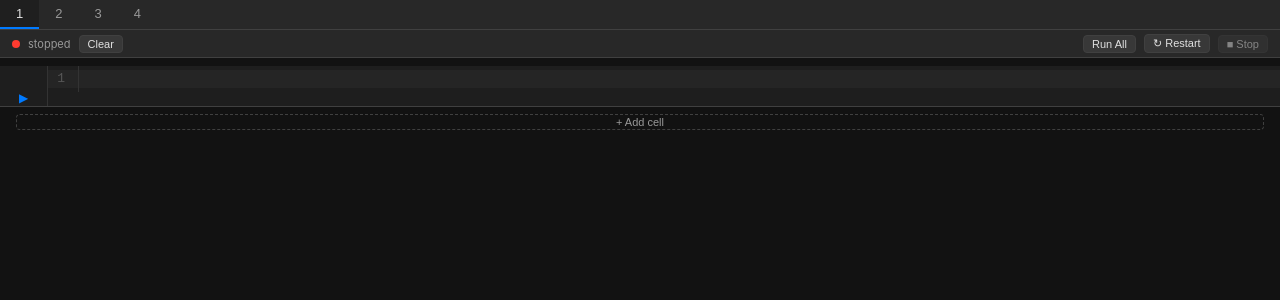
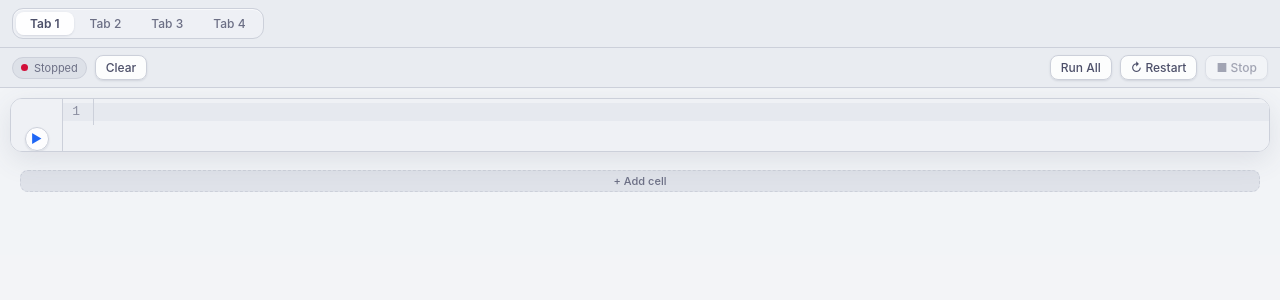
Before and after one commit to beatrice-b-m/molt, a React (Vite) app: page / in a window 1280 px wide. Shown: the top 300 px of the page. Built offline with nearby package versions, Linux system fonts and the light colour scheme.

Commit message:
ui: implement native light macOS restyle

```diff
--- a/src/App.tsx
+++ b/src/App.tsx
@@ -15,11 +15,11 @@ function WarningBanner({ message }: { message: string }) {
 	return (
 		<div
 			style={{
-				background: "var(--bg-tertiary)",
+				background: "var(--warning-bg)",
 				borderBottom: "1px solid var(--warning)",
 				color: "var(--warning)",
 				fontSize: 12,
-				padding: "5px 12px",
+				padding: "6px 12px",
 				fontFamily: "var(--font-system)",
 			}}
 		>
--- a/src/components/Cell.tsx
+++ b/src/components/Cell.tsx
@@ -11,11 +11,6 @@ import { executeSingleCell } from "../hooks/execution";
 import { CellOutput as CellOutputView } from "./CellOutput";
 import { buildEditorExtensions } from "../theme/codemirror";
 
-
-
-// ---------------------------------------------------------------------------
-// Cell component
-// ---------------------------------------------------------------------------
 interface Props {
 	cell: CellType;
 	tabIndex: number;
@@ -35,24 +30,16 @@ export function Cell({ cell, tabIndex }: Props) {
 	const editorContainerRef = useRef<HTMLDivElement>(null);
 	const viewRef = useRef<EditorView | null>(null);
 
-	// These values are stable for the lifetime of a Cell instance.
 	const cellIdRef = useRef(cell.id);
 	const tabIndexRef = useRef(tabIndex);
-	// Keep a live ref to avoid stale closure in the updateListener.
 	const updateCellSourceRef = useRef(updateCellSource);
 	useEffect(() => {
 		updateCellSourceRef.current = updateCellSource;
 	});
 
-	// ------------------------------------------------------------------
-	// CodeMirror lifecycle: create on mount, destroy on unmount.
-	// ------------------------------------------------------------------
 	useEffect(() => {
 		if (!editorContainerRef.current) return;
 
-		// Read initial source fresh from the store rather than relying on the
-		// captured prop value, which may be slightly stale on strict-mode double
-		// invocation.
 		const initialSource =
 			useNotebookStore
 				.getState()
@@ -65,11 +52,8 @@ export function Cell({ cell, tabIndex }: Props) {
 				extensions: [
 					basicSetup,
 					python(),
-					// Execution keybindings at highest precedence so they
-					// override basicSetup's defaultKeymap, which binds
-					// Shift+Enter to insertNewlineAndIndent via its
-					// { key: "Enter", shift: ... } property.
-					Prec.highest(keymap.of([
+					Prec.highest(
+						keymap.of([
 							{
 								key: "Shift-Enter",
 								run: () => {
@@ -84,7 +68,8 @@ export function Cell({ cell, tabIndex }: Props) {
 									return true;
 								},
 							},
-					])),
+						]),
+					),
 					keymap.of([indentWithTab, ...defaultKeymap]),
 					buildEditorExtensions(),
 					EditorView.updateListener.of((update) => {
@@ -96,8 +81,6 @@ export function Cell({ cell, tabIndex }: Props) {
 							);
 						}
 					}),
-					// Auto-expanding: the editor grows with content instead of
-					// introducing an internal scrollbar.
 					EditorView.lineWrapping,
 				],
 			}),
@@ -111,12 +94,6 @@ export function Cell({ cell, tabIndex }: Props) {
 		};
 	}, []); // eslint-disable-line react-hooks/exhaustive-deps
 
-	// ------------------------------------------------------------------
-	// Sync store → editor when source changes from outside this editor
-	// (e.g. programmatic clear, paste from another tab).
-	// Guard: if the change came from this editor, the doc already matches
-	// cell.source so the dispatch is skipped — no infinite loop.
-	// ------------------------------------------------------------------
 	useEffect(() => {
 		const view = viewRef.current;
 		if (!view) return;
@@ -128,11 +105,6 @@ export function Cell({ cell, tabIndex }: Props) {
 		}
 	}, [cell.source]);
 
-	// ------------------------------------------------------------------
-	// Focus this editor when the store requests it (Jupyter-style advance).
-	// Clear focusedCellId after consuming so a repeat run of the same
-	// predecessor can re-trigger the focus.
-	// ------------------------------------------------------------------
 	useEffect(() => {
 		if (focusedCellId === cell.id && viewRef.current) {
 			viewRef.current.focus();
@@ -140,12 +112,8 @@ export function Cell({ cell, tabIndex }: Props) {
 		}
 	}, [focusedCellId, cell.id, setFocusedCellId]);
 
-	// ------------------------------------------------------------------
-	// Run / interrupt handler
-	// ------------------------------------------------------------------
 	function handleRunClick() {
 		if (cell.state === "running") {
-			// Best-effort interrupt; ignore errors (kernel may already be idle).
 			interruptKernel(tabIndex).catch(() => {});
 		} else {
 			executeSingleCell(tabIndex, cell.id);
@@ -160,19 +128,23 @@ export function Cell({ cell, tabIndex }: Props) {
 			style={{
 				display: "flex",
 				flexDirection: "column",
-				borderBottom: "1px solid var(--border)",
 				position: "relative",
+				margin: "0 10px 10px",
+				border: "1px solid var(--cell-border)",
+				borderRadius: 12,
+				background: "var(--cell-bg)",
+				boxShadow: "var(--surface-shadow)",
+				overflow: "hidden",
 			}}
 			onMouseEnter={() => setHovered(true)}
 			onMouseLeave={() => setHovered(false)}
 		>
-			{/* Cell controls — top-right corner, visible on hover */}
 			{hovered && (
 				<div
 					style={{
 						position: "absolute",
-						top: 4,
-						right: 4,
+						top: 6,
+						right: 6,
 						display: "flex",
 						gap: 4,
 						zIndex: 10,
@@ -190,29 +162,26 @@ export function Cell({ cell, tabIndex }: Props) {
 				</div>
 			)}
 
-			{/* Main row: gutter + editor */}
 			<div style={{ display: "flex", alignItems: "stretch" }}>
-				{/* Gutter */}
 				<div
 					style={{
-						width: 48,
-						minWidth: 48,
+						width: 52,
+						minWidth: 52,
 						flexShrink: 0,
 						display: "flex",
 						flexDirection: "column",
 						alignItems: "center",
-						paddingTop: 6,
-						gap: 4,
+						paddingTop: 8,
+						gap: 6,
 						borderRight: "1px solid var(--editor-gutter-border)",
 						backgroundColor: "var(--editor-gutter-bg)",
 					}}
 				>
-					{/* Execution count label: [N] when set, empty otherwise */}
 					<span
 						style={{
 							fontSize: 10,
 							color: "var(--editor-gutter-fg)",
-							fontFamily: "monospace",
+							fontFamily: "var(--font-mono)",
 							minHeight: 14,
 							userSelect: "none",
 						}}
@@ -220,20 +189,20 @@ export function Cell({ cell, tabIndex }: Props) {
 						{cell.executionCount !== null ? `[${cell.executionCount}]` : ""}
 					</span>
 
-					{/* Run / interrupt button */}
 					<button
 						title={runButtonTitle}
 						onClick={handleRunClick}
 						style={{
-								background: "none",
-								border: "none",
+							background: "var(--control-bg)",
+							border: "1px solid var(--border)",
+							borderRadius: 999,
 							cursor: "pointer",
-								color: cell.state === "running"
-						? "var(--warning)"
-						: "var(--accent)",
+							color: cell.state === "running" ? "var(--warning)" : "var(--accent)",
 							fontSize: 12,
-								padding: "2px 4px",
+							width: 24,
+							height: 24,
 							lineHeight: 1,
+							boxShadow: "var(--control-shadow)",
 							userSelect: "none",
 						}}
 					>
@@ -241,26 +210,21 @@ export function Cell({ cell, tabIndex }: Props) {
 					</button>
 				</div>
 
-				{/* CodeMirror editor container */}
 				<div
 					ref={editorContainerRef}
 					style={{
 						flex: 1,
-						minWidth: 0, // allow flex child to shrink below content width
+						minWidth: 0,
 						backgroundColor: "var(--editor-bg)",
 					}}
 				/>
 			</div>
 
-			{/* Output area — only rendered when there are outputs */}
 			<CellOutputView outputs={cell.outputs} />
 		</div>
 	);
 }
 
-// ---------------------------------------------------------------------------
-// Minimal shared button for the hover controls — keeps the Cell JSX readable.
-// ---------------------------------------------------------------------------
 function ControlButton({
 	children,
 	title,
@@ -275,14 +239,15 @@ function ControlButton({
 			title={title}
 			onClick={onClick}
 			style={{
-				background: "var(--bg-tertiary)",
+				background: "var(--control-bg)",
 				border: "1px solid var(--border)",
-				borderRadius: 3,
+				borderRadius: 7,
 				color: "var(--text-secondary)",
 				cursor: "pointer",
 				fontSize: 12,
 				lineHeight: 1,
-				padding: "2px 5px",
+				padding: "3px 6px",
+				boxShadow: "var(--control-shadow)",
 				userSelect: "none",
 			}}
 		>
--- a/src/components/CellOutput.tsx
+++ b/src/components/CellOutput.tsx
@@ -12,7 +12,7 @@ export function CellOutput({ outputs }: Props) {
 			style={{
 				borderTop: "1px solid var(--border)",
 				backgroundColor: "var(--output-bg)",
-				padding: "8px 12px",
+				padding: "10px 12px",
 				overflowX: "auto",
 			}}
 		>
@@ -28,7 +28,7 @@ function OutputItem({ output }: { output: CellOutputType }) {
 		margin: 0,
 		fontFamily: "var(--font-mono)",
 		fontSize: "var(--font-mono-size)",
-		lineHeight: "1.5",
+		lineHeight: "1.52",
 		whiteSpace: "pre-wrap",
 		wordBreak: "break-word",
 	};
@@ -46,7 +46,7 @@ function OutputItem({ output }: { output: CellOutputType }) {
 		const raw = output.text ?? "";
 		const lines = raw.split("\n");
 		return (
-			<pre style={{ ...basePreStyle, color: "var(--output-error-fg)" }}>
+			<pre style={{ ...basePreStyle, color: "var(--output-error-fg)", background: "var(--output-error-bg)", padding: "6px 8px", borderRadius: 8 }}>
 				{lines.map((line, i) =>
 					i === 0 ? (
 						<strong key={i}>{line}</strong>
--- a/src/components/Notebook.tsx
+++ b/src/components/Notebook.tsx
@@ -1,8 +1,6 @@
 import { useState } from "react";
 import { useNotebookStore } from "../store/notebookStore";
 import { Cell } from "./Cell";
-
-// ─── AddCellButton ────────────────────────────────────────────────────────────
 
 interface AddCellButtonProps {
 	tabIndex: number;
@@ -23,9 +21,9 @@ function AddCellButton({ tabIndex, afterCellId, visible }: AddCellButtonProps) {
 	return (
 		<div
 			style={{
-				padding: "2px 8px",
+				padding: "2px 10px",
 				opacity: visible ? 1 : 0,
-				transition: "opacity 0.1s",
+				transition: "opacity 0.12s ease",
 				pointerEvents: visible ? "auto" : "none",
 			}}
 		>
@@ -34,11 +32,12 @@ function AddCellButton({ tabIndex, afterCellId, visible }: AddCellButtonProps) {
 				data-no-drag
 				style={{
 					fontSize: 11,
+					fontWeight: 500,
 					color: "var(--text-secondary)",
-					background: "transparent",
+					background: "var(--bg-tertiary)",
 					border: "1px dashed var(--border)",
-					borderRadius: 4,
-					padding: "1px 10px",
+					borderRadius: 8,
+					padding: "3px 10px",
 					cursor: "pointer",
 					width: "100%",
 				}}
@@ -48,9 +47,6 @@ function AddCellButton({ tabIndex, afterCellId, visible }: AddCellButtonProps) {
 		</div>
 	);
 }
-
-// ─── BetweenCells ─────────────────────────────────────────────────────────────
-// Thin hover-zone between two adjacent cells that reveals the add-cell button.
 
 interface BetweenCellsProps {
 	tabIndex: number;
@@ -64,8 +60,7 @@ function BetweenCells({ tabIndex, afterCellId }: BetweenCellsProps) {
 		<div
 			onMouseEnter={() => setHovered(true)}
 			onMouseLeave={() => setHovered(false)}
-			// Min height ensures the zone is always hit-testable even when collapsed.
-			style={{ minHeight: 4 }}
+			style={{ minHeight: 5 }}
 		>
 			<AddCellButton
 				tabIndex={tabIndex}
@@ -75,8 +70,6 @@ function BetweenCells({ tabIndex, afterCellId }: BetweenCellsProps) {
 		</div>
 	);
 }
-
-// ─── Notebook ─────────────────────────────────────────────────────────────────
 
 export function Notebook() {
 	const activeTab = useNotebookStore((s) => s.activeTab);
@@ -92,12 +85,12 @@ export function Notebook() {
 			style={{
 				flexGrow: 1,
 				overflowY: "auto",
-				padding: "8px 0",
+				padding: "10px 0 12px",
+				background: "var(--bg-primary)",
 			}}
 		>
 			{notebook.cells.map((cell, i) => (
 				<div key={cell.id}>
-					{/* Between-cell insert zone: shown on hover, skipped before first cell */}
 					{i > 0 && (
 						<BetweenCells
 							tabIndex={activeTab}
@@ -108,8 +101,7 @@ export function Notebook() {
 				</div>
 			))}
 
-			{/* After the last cell: always visible add button */}
-			<div style={{ padding: "4px 8px" }}>
+			<div style={{ padding: "6px 10px" }}>
 				<AddCellButton
 					tabIndex={activeTab}
 					afterCellId={lastCellId}
--- a/src/components/TabBar.tsx
+++ b/src/components/TabBar.tsx
@@ -8,33 +8,46 @@ export function TabBar() {
 		<div
 			style={{
 				display: "flex",
+				alignItems: "center",
+				padding: "8px 12px",
 				borderBottom: "1px solid var(--border)",
 				background: "var(--bg-secondary)",
 			}}
 		>
-			{[0, 1, 2, 3].map((i) => (
+			<div
+				style={{
+					display: "inline-flex",
+					padding: 3,
+					gap: 2,
+					borderRadius: 11,
+					background: "var(--segment-control-bg)",
+					border: "1px solid var(--border)",
+					boxShadow: "inset 0 1px 0 rgba(255, 255, 255, 0.6)",
+				}}
+			>
+				{[0, 1, 2, 3].map((i) => {
+					const isActive = activeTab === i;
+					return (
 						<button
 							key={i}
 							onClick={() => setActiveTab(i)}
 							style={{
-						padding: "6px 16px",
-						background: activeTab === i ? "var(--bg-primary)" : "transparent",
-						color:
-							activeTab === i
-								? "var(--text-primary)"
-								: "var(--text-secondary)",
+								padding: "4px 14px",
+								background: isActive ? "var(--segment-control-active-bg)" : "transparent",
+								color: isActive ? "var(--text-primary)" : "var(--text-secondary)",
 								border: "none",
-						borderBottom:
-							activeTab === i
-								? "2px solid var(--accent)"
-								: "2px solid transparent",
+								borderRadius: 8,
 								cursor: "pointer",
-						fontSize: 13,
+								fontSize: 12,
+								fontWeight: isActive ? 600 : 500,
+								boxShadow: isActive ? "var(--control-shadow)" : "none",
 							}}
 						>
-					{i + 1}
+							Tab {i + 1}
 						</button>
-			))}
+					);
+				})}
+			</div>
 		</div>
 	);
 }
--- a/src/components/Toolbar.tsx
+++ b/src/components/Toolbar.tsx
@@ -11,13 +11,15 @@ const STATE_COLOR: Record<string, string> = {
 };
 
 const buttonStyle: React.CSSProperties = {
-	fontSize: 11,
-	padding: "2px 8px",
-	background: "var(--bg-tertiary)",
+	fontSize: 12,
+	padding: "4px 10px",
+	background: "var(--control-bg)",
 	color: "var(--text-primary)",
 	border: "1px solid var(--border)",
-	borderRadius: 4,
+	borderRadius: 8,
 	cursor: "pointer",
+	fontWeight: 500,
+	boxShadow: "var(--control-shadow)",
 };
 
 export function Toolbar() {
@@ -30,7 +32,6 @@ export function Toolbar() {
 	const kernelStopped = kernelState === "stopped" || kernelState === "error";
 
 	const handleRestart = async () => {
-		// Confirm if kernel is busy
 		if (kernelState === "busy") {
 			if (!window.confirm("A cell is currently running. Restart kernel?")) return;
 		}
@@ -38,7 +39,6 @@ export function Toolbar() {
 			updateKernelState(activeTab, "starting");
 			const state = await restartKernel(activeTab);
 			updateKernelState(activeTab, state);
-			// Clear all outputs on restart (spec requirement)
 			useNotebookStore.getState().notebooks[activeTab].cells.forEach((cell) => {
 				useNotebookStore.getState().setCellOutputs(activeTab, cell.id, []);
 				useNotebookStore.getState().setCellExecutionCount(activeTab, cell.id, 0);
@@ -80,25 +80,36 @@ export function Toolbar() {
 				display: "flex",
 				alignItems: "center",
 				gap: 8,
-				padding: "4px 12px",
+				padding: "7px 12px",
 				borderBottom: "1px solid var(--border)",
 				background: "var(--bg-secondary)",
 			}}
 		>
-			{/* Kernel status dot */}
+			<div
+				style={{
+					display: "inline-flex",
+					alignItems: "center",
+					gap: 6,
+					padding: "3px 8px",
+					borderRadius: 999,
+					background: "var(--bg-tertiary)",
+					border: "1px solid var(--border)",
+				}}
+			>
 				<span
 					style={{
-					width: 8,
-					height: 8,
+						width: 7,
+						height: 7,
 						borderRadius: "50%",
 						background: STATE_COLOR[kernelState] ?? "var(--text-secondary)",
 						display: "inline-block",
 					}}
 					title={kernelState}
 				/>
-			<span style={{ fontSize: 11, color: "var(--text-secondary)" }}>
+				<span style={{ fontSize: 11, color: "var(--text-secondary)", textTransform: "capitalize" }}>
 					{kernelState}
 				</span>
+			</div>
 			<button onClick={handleClear} style={buttonStyle}>
 				Clear
 			</button>
@@ -111,7 +122,7 @@ export function Toolbar() {
 			</button>
 			<button
 				onClick={handleStop}
-				style={{ ...buttonStyle, opacity: kernelStopped ? 0.5 : 1 }}
+				style={{ ...buttonStyle, opacity: kernelStopped ? 0.45 : 1 }}
 				disabled={kernelStopped}
 			>
 				■ Stop
--- a/src/styles.css
+++ b/src/styles.css
@@ -1,38 +1,95 @@
 :root {
-	color-scheme: dark;
-	--bg-primary: rgba(30, 30, 30, 0.85);
-	--bg-secondary: rgba(45, 45, 45, 0.8);
-	--bg-tertiary: rgba(61, 61, 61, 0.8);
-	--text-primary: #e0e0e0;
-	--text-secondary: #999;
-	--accent: #007aff;
-	--success: #34c759;
-	--warning: #ffcc00;
-	--error: #ff3b30;
-	--border: #404040;
-	--scrollbar-thumb: #404040;
-	--editor-bg: #1e1e1e;
-	--editor-fg: #d4d4d4;
-	--editor-cursor: #d4d4d4;
-	--editor-selection: #264f78;
-	--editor-line-highlight: #252525;
-	--editor-gutter-bg: #1e1e1e;
-	--editor-gutter-fg: #555;
-	--editor-gutter-border: #333;
-	--output-bg: #161616;
-	--output-fg: #e8e8e8;
-	--output-stderr: #ff9500;
-	--output-error-fg: #ff3b30;
-	--output-error-bg: #1c0d0d;
-	--font-mono: 'SF Mono', 'Menlo', 'Monaco', 'Courier New', monospace;
+	color-scheme: light;
+
+	--bg-primary: rgba(239, 241, 245, 0.78);
+	--bg-secondary: rgba(230, 233, 239, 0.86);
+	--bg-tertiary: rgba(220, 224, 232, 0.88);
+	--text-primary: #4c4f69;
+	--text-secondary: #6c6f85;
+	--accent: #1e66f5;
+	--success: #40a02b;
+	--warning: #df8e1d;
+	--warning-bg: #fef6e9;
+	--error: #d20f39;
+	--border: #ccd0da;
+	--scrollbar-thumb: #acb0be;
+
+	--surface-shadow: 0 8px 28px rgba(76, 79, 105, 0.12);
+	--control-shadow: 0 1px 2px rgba(76, 79, 105, 0.15);
+	--segment-control-bg: rgba(239, 241, 245, 0.9);
+	--segment-control-active-bg: rgba(255, 255, 255, 0.96);
+	--control-bg: rgba(255, 255, 255, 0.88);
+	--cell-bg: rgba(246, 248, 251, 0.82);
+	--cell-border: #ccd0da;
+
+	--editor-bg: #eff1f5;
+	--editor-fg: #4c4f69;
+	--editor-cursor: #dc8a78;
+	--editor-selection: #7c7f9340;
+	--editor-line-highlight: #e6e9ef;
+	--editor-gutter-bg: #eff1f5;
+	--editor-gutter-fg: #8c8fa1;
+	--editor-gutter-border: #ccd0da;
+
+	--syntax-keyword: #8839ef;
+	--syntax-string: #40a02b;
+	--syntax-number: #fe640b;
+	--syntax-comment: #8c8fa1;
+	--syntax-function: #1e66f5;
+	--syntax-variable: #4c4f69;
+	--syntax-type: #df8e1d;
+	--syntax-operator: #179299;
+	--syntax-punctuation: #5c5f77;
+	--syntax-property: #1e66f5;
+	--syntax-constant: #fe640b;
+	--syntax-builtin: #d20f39;
+	--syntax-decorator: #ea76cb;
+
+	--output-bg: #e6e9ef;
+	--output-fg: #4c4f69;
+	--output-stderr: #df8e1d;
+	--output-error-fg: #d20f39;
+	--output-error-bg: #f5e0dc;
+
+	--font-mono: "SF Mono", "Menlo", "Monaco", "Courier New", monospace;
 	--font-mono-size: 13px;
-	--font-system: -apple-system, BlinkMacSystemFont, 'Segoe UI', Roboto, sans-serif;
+	--font-system: -apple-system, BlinkMacSystemFont, "Segoe UI", Roboto, sans-serif;
 	--font-system-size: 13px;
 }
 
-* { margin: 0; padding: 0; box-sizing: border-box; }
+:root.effects-on {
+	--bg-primary: rgba(239, 241, 245, 0.74);
+	--bg-secondary: rgba(230, 233, 239, 0.84);
+	--bg-tertiary: rgba(220, 224, 232, 0.86);
+	--segment-control-bg: rgba(239, 241, 245, 0.88);
+	--segment-control-active-bg: rgba(255, 255, 255, 0.96);
+	--control-bg: rgba(255, 255, 255, 0.84);
+	--cell-bg: rgba(246, 248, 251, 0.76);
+	--surface-shadow: 0 10px 30px rgba(76, 79, 105, 0.15);
+	--control-shadow: 0 1px 2px rgba(76, 79, 105, 0.16);
+}
 
-html, body, #root {
+:root.effects-off {
+	--bg-primary: #eff1f5;
+	--bg-secondary: #e6e9ef;
+	--bg-tertiary: #dce0e8;
+	--segment-control-bg: #e6e9ef;
+	--segment-control-active-bg: #ffffff;
+	--control-bg: #ffffff;
+	--cell-bg: #f8f9fb;
+	--surface-shadow: none;
+	--control-shadow: none;
+}
+
+* {
+	margin: 0;
+	padding: 0;
+	box-sizing: border-box;
+}
+
+html,
+body,
+#root {
 	height: 100%;
 	background: transparent;
 	color: var(--text-primary);
@@ -41,21 +98,43 @@ html, body, #root {
 	overflow: hidden;
 }
 
+body {
+	text-rendering: optimizeLegibility;
+	-webkit-font-smoothing: antialiased;
+}
 
-/* Make buttons/interactive elements not draggable */
-button, input, [data-no-drag] {
+button,
+input,
+select,
+textarea,
+[data-no-drag] {
 	-webkit-app-region: no-drag;
 	app-region: no-drag;
 }
 
-/* Scrollbar styling */
+button,
+input,
+select,
+textarea {
+	font: inherit;
+	color: inherit;
+}
+
+:focus-visible {
+	outline: 2px solid color-mix(in srgb, var(--accent) 45%, white);
+	outline-offset: 1px;
+}
+
 ::-webkit-scrollbar {
-	width: 6px;
+	width: 7px;
+	height: 7px;
 }
+
 ::-webkit-scrollbar-track {
 	background: transparent;
 }
+
 ::-webkit-scrollbar-thumb {
 	background: var(--scrollbar-thumb);
-	border-radius: 3px;
+	border-radius: 999px;
 }
```
Lines whose indentation alone changed are shown as unchanged.
